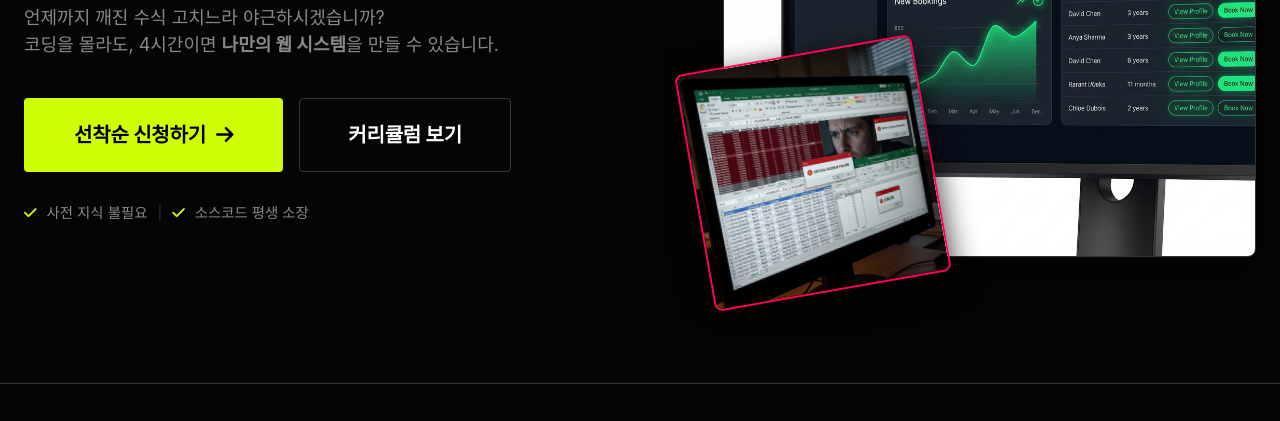
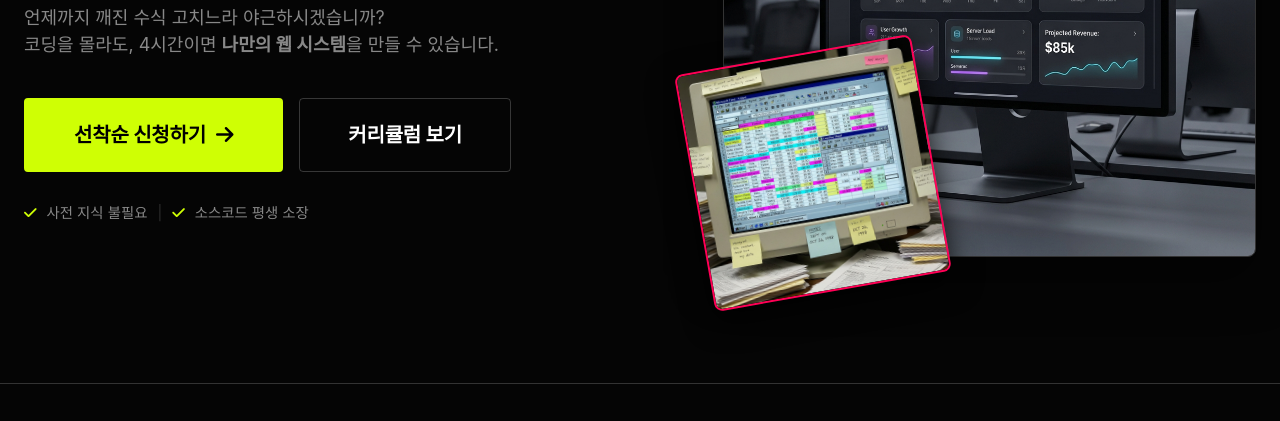
Before and after one commit to nestezup/laravel-slides, a plain HTML site: page index.html in a window 1280 px wide. Shown: the part 476-897 px from the top of the page. Drawn offline with Linux system fonts and the light colour scheme; a web font is replaced by a local one.

Commit message:
Update landing page images to darker, premium style

```diff
--- a/index.html
+++ b/index.html
@@ -48,9 +48,9 @@
                 </div>
                 <div class="hero-visual">
                     <div class="hero-img-stack">
-                        <img src="images/hero_dashboard_clean_1766482786082.png" alt="Clean System"
+                        <img src="images/hero_dashboard_clean_1766488524672.png" alt="Clean System"
                             class="hero-img-main">
-                        <img src="images/hero_excel_chaos_1766482857525.png" alt="Excel Hell" class="hero-img-overlay">
+                        <img src="images/hero_excel_chaos_1766488501429.png" alt="Excel Hell" class="hero-img-overlay">
                     </div>
                 </div>
             </div>
```
Also changed, not shown: images/feature_realtime_1766482814351.png (deleted), images/feature_realtime_1766488546386.png (added), images/hero_dashboard_clean_1766482786082.png (deleted), images/hero_dashboard_clean_1766488524672.png (added), images/hero_excel_chaos_1766482857525.png (deleted), images/hero_excel_chaos_1766488501429.png (added).
